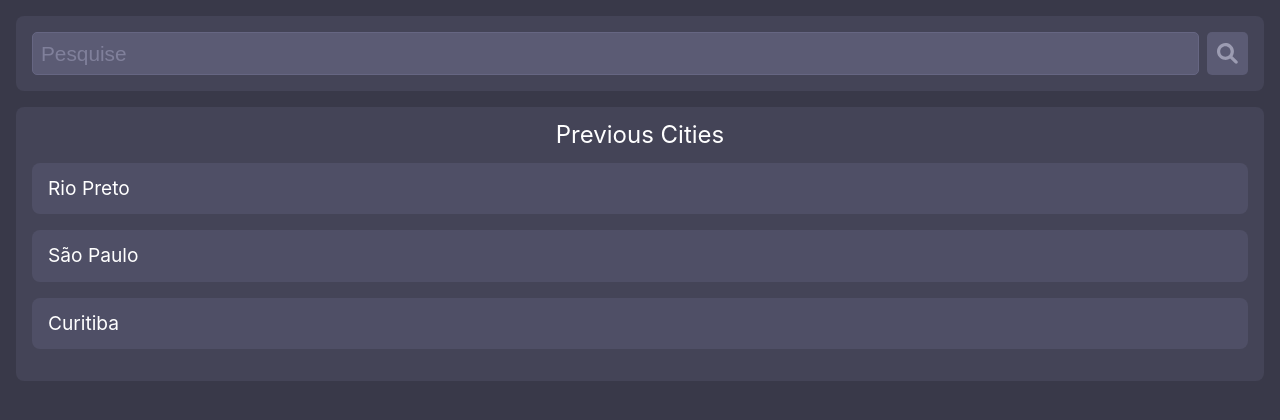
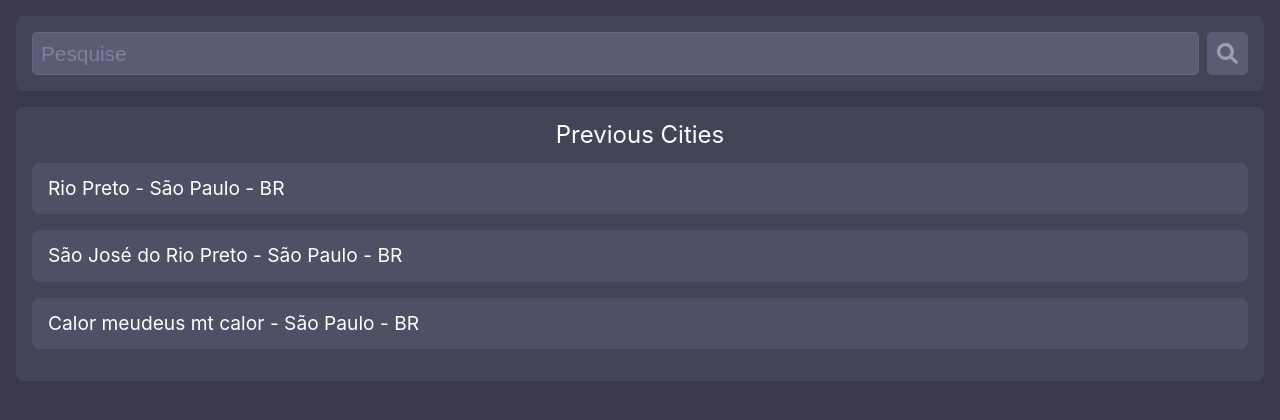
Before and after one commit to deigo-lps/forecast, a React (Create React App) app: page / in a window 1280 px wide. Shown: the top 420 px of the page. Built offline with nearby package versions, Linux system fonts and the light colour scheme.

Commit message:
adiciona lista de resultados

```diff
--- a/src/App.js
+++ b/src/App.js
@@ -1,20 +1,23 @@
 import React from "react";
-import Card from "./components/Card";
+import { useSelector } from "react-redux";
 import List from "./components/List";
 import Search from "./components/Search";
 
 const DUMMY_DATA = [
-  {id:1,name:'Rio Preto'},
-  {id:2,name:'São Paulo'},
-  {id:3,name:'Curitiba'},
+  {id:1,name:'Rio Preto',country:'BR',state:'São Paulo'},
+  {id:2,name:'São José do Rio Preto',country:'BR',state:'São Paulo'},
+  {id:3,name:'Calor meudeus mt calor',country:'BR',state:'São Paulo'},
 ]
 
 
 function App() {
+  const hasSearched = useSelector(state=>state.hasSearched);
+  const searchData = useSelector(state=>state.searchData);
   return (
     <>
       <Search/>
-      <List data={DUMMY_DATA}/>
+      {hasSearched  && <List title="Search Results" data={searchData} />}
+      <List title="Previous Cities" data={DUMMY_DATA}/>
     </>
   );
 }
--- a/src/components/List.js
+++ b/src/components/List.js
@@ -1,16 +1,20 @@
 import React from "react";
 import ListItem from "./ListItem";
 import Card from "./Card";
-import style from "./List.module.scss"
+import style from "./List.module.scss";
 const List = (props) => {
   return (
     <Card className={style.list}>
-      <h1>Previous Cities</h1>
-      <ul>
-        {props.data.map(data=>{return(
-          <ListItem key={data.id} data={data}/>
-        )})}
-      </ul>
+      <h1>{props.title}</h1>
+      {props.data.length !== 0 ? (
+        <ul>
+          {props.data.map((data) => {
+            return <ListItem key={data.id} data={data} />;
+          })}
+        </ul>
+      ) : (
+        <p>No Data</p>
+      )}
     </Card>
   );
 };
--- a/src/components/ListItem.js
+++ b/src/components/ListItem.js
@@ -4,7 +4,9 @@ import style from "./ListItem.module.scss";
 const ListItem = (props) => {
   return (
     <li>
-      <Card className={style["list-item"]}>{props.data.name}</Card>
+      <Card className={style["list-item"]}>
+        {`${props.data.name} - ${props.data.state} - ${props.data.country}`}
+        </Card>
     </li>
   );
 };
```
